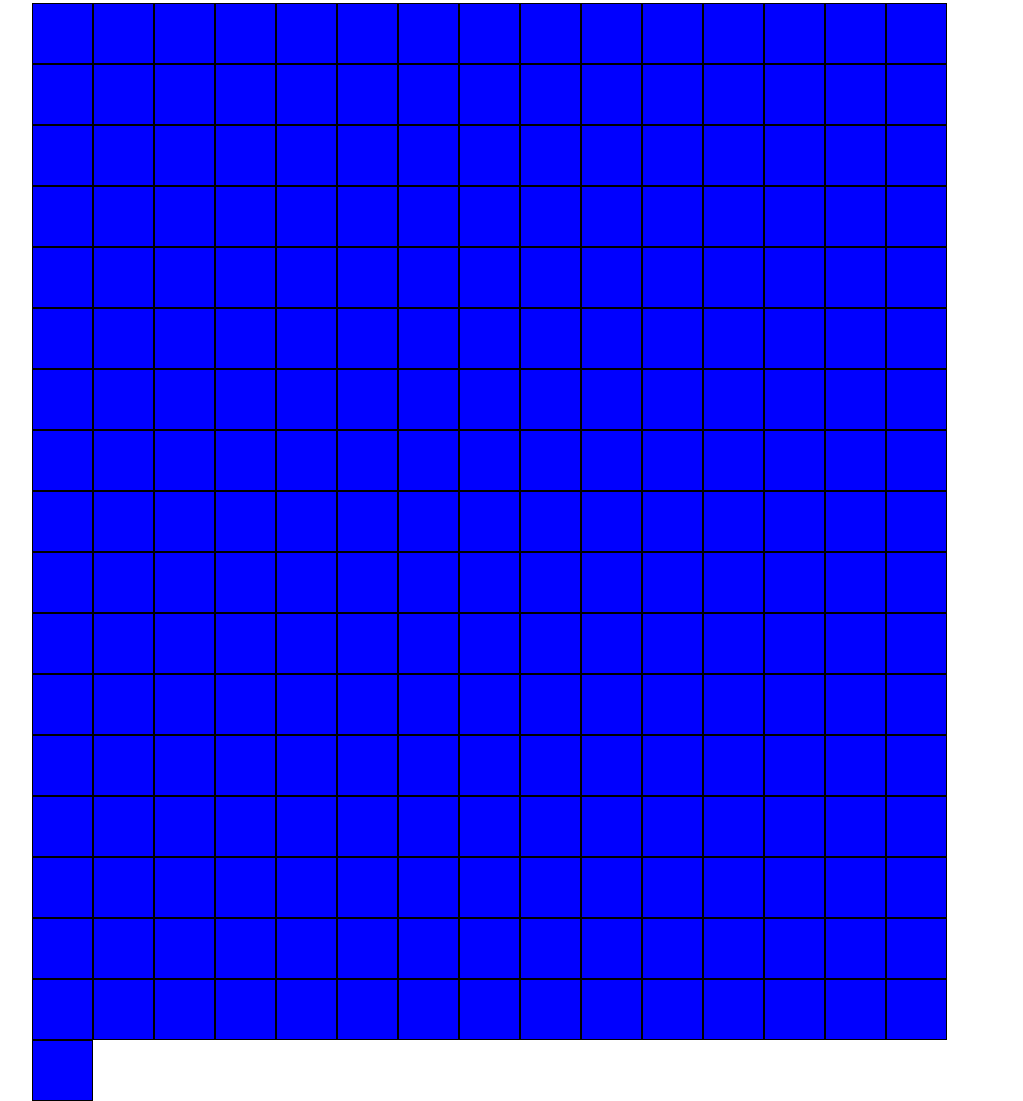
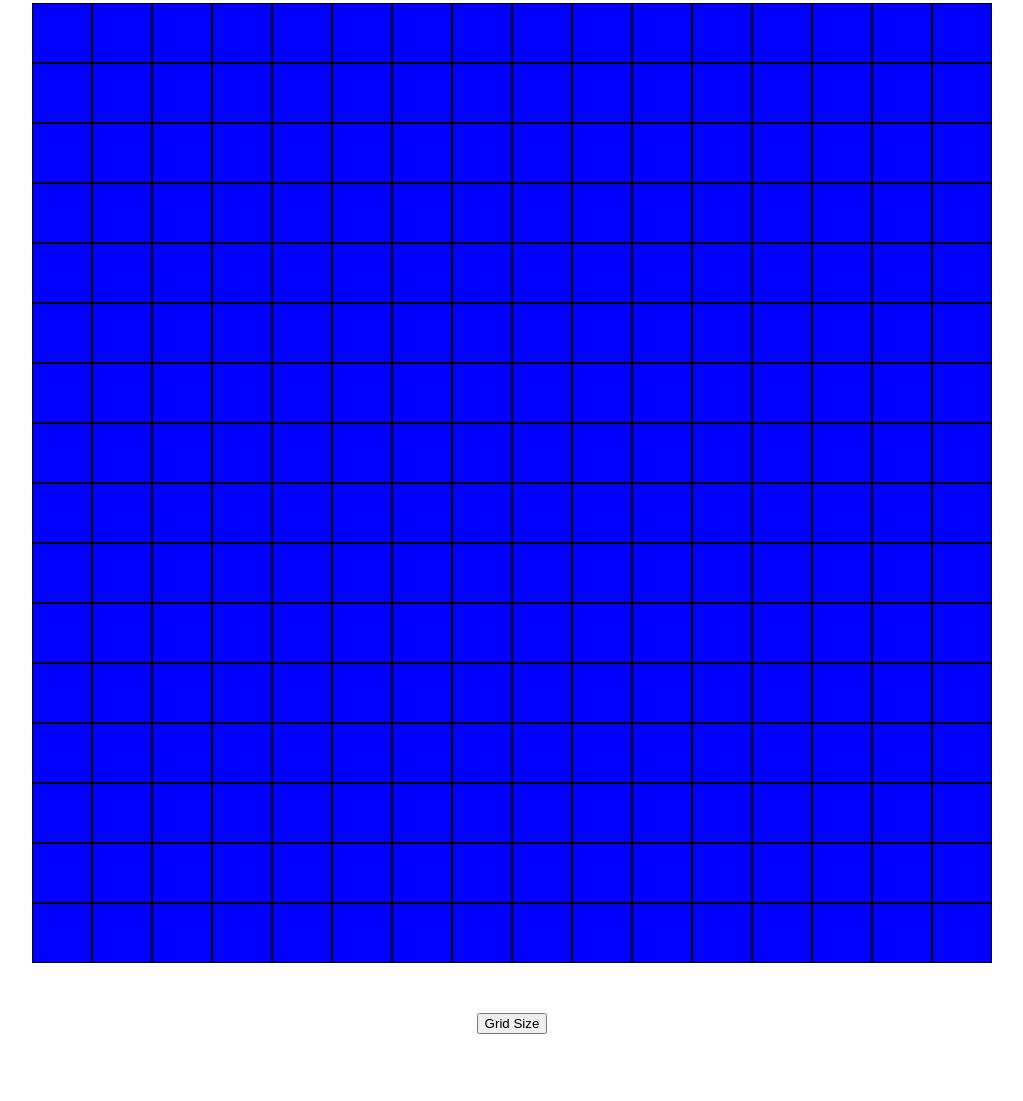
Before and after one commit to justinmoreira/etch-a-sketch, a plain HTML site: page index.html in a window 1280 px wide. Shown: the part 92-1193 px from the top of the page, without its empty margins (128-1151 px from the left). After the commit the page ends 1134 px from the top, so only its background shows below. Drawn offline with Linux system fonts and the light colour scheme.

Commit message:
Add grid size button to remove previous grid and create a new one of custom size

```diff
--- a/function.js
+++ b/function.js
@@ -1,11 +1,22 @@
+function size(){
+    let num = prompt("Please enter the number of cells per side (between 1 and 100)");
+    const grid = document.querySelector('#container');
+    grid.innerHTML = '';
+    setGrid(num);
+}
+
 function setGrid(num){
     const grid = document.querySelector('#container');
     grid.setAttribute("class", "grid");
+
+    let x = (960/num) - 2;
 
     for(let i = 0; i < num; i++){
         for(let j = 0; j < num; j++){
             const cell = document.createElement('div');
             cell.setAttribute("class", "cellStyle");
+            cell.style.width = x + "px";
+            cell.style.height = x + "px";
             cell.addEventListener('mouseover', function(){
                 this.style.backgroundColor  = "red";
             });
@@ -13,6 +24,8 @@ function setGrid(num){
             grid.append(cell);
         }
     }
+
+
 }
 
 setGrid(16);
--- a/index.html
+++ b/index.html
@@ -10,5 +10,6 @@
 <body>
     <div class = "head">Etch-A-Sketch</div>
     <div id = "container"></div>
+    <button onclick = "size()"> Grid Size </button>
 </body>
 </html>
--- a/style.css
+++ b/style.css
@@ -1,7 +1,6 @@
 .cellStyle{
-    border: 0.05rem solid black;
-    width: 59px;
-    height: 59px;
+    border: 1px solid black;
+
     background-color: blue;
 }
 .grid{
@@ -26,6 +25,8 @@ body{
     font-weight: bold;
 }
 
-/*.cellStyle:hover{
-    background-color:tomato;
-}*/
+button{
+    display: flex;
+    justify-content: center;
+
+}
```
